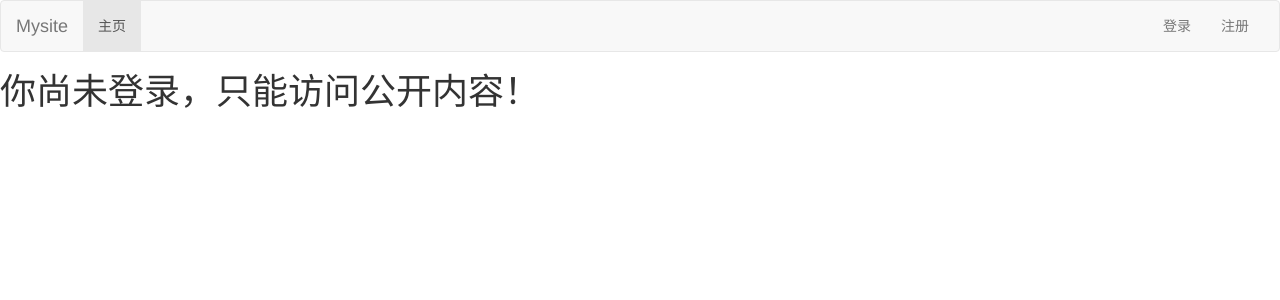
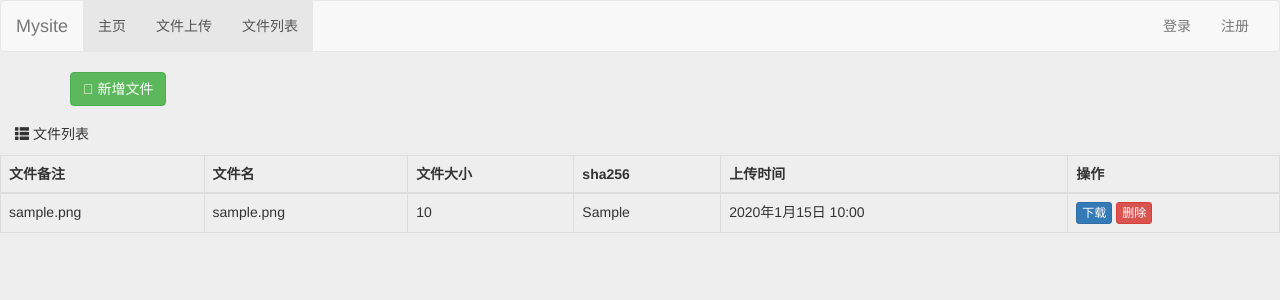
Before and after one commit to Ning-Lorraine/F4-CUC-PracticalCryptography, a Django app: page /list/ in a window 1280 px wide. Shown: the top 300 px of the page. Run offline with Django 4.2, Linux system fonts and the light colour scheme; tables that the repository leaves empty hold one stand-in row (values such as "Sample post"); some libraries are stand-ins or nearby versions.

Commit message:
upload_file

```diff
--- a/cuc-7.24/login/templates/base.html
+++ b/cuc-7.24/login/templates/base.html
@@ -12,6 +12,7 @@
 
     <!-- Bootstrap -->
     <link href="/static/bootstrap-3.4.1-dist/css/bootstrap.min.css" rel="stylesheet">
+    <link rel="shortcut icon" href="#" />
     <!-- <link href="../../static/bootstrap-3.4.1-dist/css/bootstrap.min.css" rel="stylesheet"> -->
     <!-- <link rel="stylesheet" href="https://stackpath.bootstrapcdn.com/bootstrap/3.4.1/css/bootstrap.min.css" integrity="sha384-HSMxcRTRxnN+Bdg0JdbxYKrThecOKuH5zCYotlSAcp1+c8xmyTe9GYg1l9a69psu" crossorigin="anonymous" rel="stylesheet"> -->
 
@@ -42,6 +43,8 @@
         <div class="collapse navbar-collapse" id="my-nav">
             <ul class="nav navbar-nav">
               <li class="active"><a href="/index/">主页</a></li>
+              <li class="active"><a href="/upload/">文件上传</a></li>
+              <li class="active"><a href="/list/">文件列表</a></li>
             </ul>
             <ul class="nav navbar-nav navbar-right">
                 {% if request.session.is_login %}
--- a/cuc-7.24/login/templates/login/index.html
+++ b/cuc-7.24/login/templates/login/index.html
@@ -1,9 +1,24 @@
+{#login/templates/login/index.html#}
+
 {% extends 'base.html' %}
 {% block title %}主页{% endblock %}
-{% block content %}
+{{% block content %}
+    <div class="container">
+        <div class="col-md-4 col-md-offset-4">
     {% if request.session.is_login %}
-    <h1>你好,{{ request.session.user_name }}！欢迎回来！</h1>
+    <h1>你好,{{ request.session.user_name }}！<br>欢迎回来！</h1>
+    <br><br>
+    <form class='form-upload' action="/upload/" method="post">
+        {% csrf_token %}
+        <button onclick="window.location.href='/upload'" class="btn btn-default pull-left">上传文件</button>
+    </form>
+    <form class='form-download' action="/download/" method="post">
+        {% csrf_token %}
+        <button onclick="window.location.href='/download'" class="btn btn-primary pull-right">下载文件</button>
+    </form>
     {% else %}
-    <h1>你尚未登录，只能访问公开内容！</h1>
+    <h1>你尚未登录，不可以访问哦！</h1>
     {% endif %}
+        </div>
+    </div> <!-- /container -->
 {% endblock %}
--- /dev/null
+++ b/cuc-7.24/login/templates/login/list.html
@@ -0,0 +1,53 @@
+{#login/templates/login/upload.html#}
+{% extends 'base.html' %}
+{% load static %}
+{% block title %}下载文件{% endblock %}
+{% block css %}
+    <link rel="stylesheet" href="{% static 'css/login.css' %}">
+{% endblock %}
+{{% block content %}
+    <div class="container">
+        <div style="margin-bottom: 8px">
+            <a class="btn btn-success" href="/upload/">
+                <span class="'glyphicon glyphicon-plus-sign" aria-hidden="true"></span>
+                新增文件
+            </a>
+        </div>
+        </div class="panel panel-default">
+            <div class="panel-heading">
+                <span class="glyphicon glyphicon-th-list" aria-hidden="true"></span>
+                文件列表
+            </div>
+
+            <table class="table table-bordered">
+                <thread>
+                <tr>
+                    <!-- <th>id</th> -->
+                    <th>文件备注</th>
+                    <th>文件名</th>
+                    <th>文件大小</th>
+                    <th>sha256</th>
+                    <th>上传时间</th>
+                    <th>操作</th>
+                </tr>
+                </thread>
+                <tbody>
+                {% for obj in queryset %}
+                    <tr>
+                        <!-- <th>{{obj.id}}</th> -->
+                        <td>{{obj.custom_filename}}</td>
+                        <td>{{obj.filename}}</td>
+                        <td>{{obj.size}}</td>
+                        <td>{{obj.sha256}}</td>
+                        <td>{{obj.create_time}}</td>
+                        <td>
+                            <a class="btn btn-primary btn-xs" href="#">下载</a>
+                            <a class="btn btn-danger btn-xs" href="/delete/?nid={{obj.id}}">删除</a>
+                        </td>
+                    </tr>
+                {% endfor %}
+                </tbody>
+            </table>
+        </div>
+    </div>
+{% endblock %}
--- a/cuc-7.24/login/views.py
+++ b/cuc-7.24/login/views.py
@@ -2,21 +2,26 @@
 
 from django.shortcuts import render,redirect
 from . import models
-from .forms import UserForm,RegisterForm
+from .forms import UserForm,RegisterForm,FileForm
+import hashlib
+from django.http import HttpResponse
 import os
-import re
-from django.contrib.auth.hashers import make_password, check_password
+from nacl.encoding import Base64Encoder
+from nacl.signing import SigningKey
+import requests
+from cryptography.fernet import Fernet
+
 #from .models import User
+
+
 
 def index(request):
     pass
     return render(request,'login/index.html')
 
 def login(request):
-    #判断登陆状态
     if request.session.get('is_login', None):
         return redirect("/index/")
-
     if request.method == "POST":
         login_form = UserForm(request.POST)
         message = "请检查填写的内容！"
@@ -25,8 +30,8 @@ def login(request):
             password = login_form.cleaned_data['password']
             try:
                 user = models.User.objects.get(name=username)
-                # 哈希对比
-                if check_password(password,user.password):  # 哈希值和数据库内的值进行比对
+                print(user)
+                if user.password == hash_code(password):  # 哈希值和数据库内的值进行比对
                     request.session['is_login'] = True
                     request.session['user_id'] = user.id
                     request.session['user_name'] = user.name
@@ -43,7 +48,7 @@ def login(request):
 
 def register(request):
     if request.session.get('is_login', None):
-        # 登录状态不允许注册。修改这条原则
+        # 登录状态不允许注册。你可以修改这条原则！
         return redirect("/index/")
     if request.method == "POST":
         register_form = RegisterForm(request.POST)
@@ -51,35 +56,13 @@ def register(request):
         if register_form.is_valid():  # 获取数据
             print(register_form.is_valid)
             username = register_form.cleaned_data['username']
-            # 匹配数字、字母、中文和特殊字符
-            p = re.compile(r'[0-9]*[a-z]*[A-Z]*[\u4e00-\u9fa5]*')
-            if '' in p.findall(username)[:-1]:
-                message = '用户名不合法，请重新输入！\n' \
-                          '请注意：用户名仅可包含中文、英文字母、数字'
-                return render(request, 'login/register.html', locals())
             password1 = register_form.cleaned_data['password1']
             password2 = register_form.cleaned_data['password2']
             email = register_form.cleaned_data['email']
             #sex = register_form.cleaned_data['sex']
-            regex1 = re.compile(r'[a-z]+').search(password1)
-            regex2 = re.compile(r'[A-Z]+').search(password1)
-            regex3 = re.compile(r'[0-9]+').search(password1)
-            if len(password1) < 8:
-                message = "密码过短，至少8位，至多36位！"
-                return render(request, 'login/register.html', locals())
-            elif len(password1) > 36:
-                message = "密码过长，至少8位，至多36位！"
-                return render(request, 'login/register.html', locals())
-            elif (regex1 == None)or(regex2 == None)or(regex3 == None):
-                num = True
-                if num :
-                    message = '禁止使用弱口令！密码必须同时包含大、小写字母和数字。'
-                    return render(request, 'login/register.html', locals())
-
-            elif password1 != password2:  # 判断两次密码是否相同
+            if password1 != password2:  # 判断两次密码是否相同
                 message = "两次输入的密码不同！"
                 return render(request, 'login/register.html', locals())
-
             else:
                 same_name_user = models.User.objects.filter(name=username)
                 if same_name_user:  # 用户名唯一
@@ -94,10 +77,7 @@ def register(request):
 
                 new_user = models.User.objects.create()
                 new_user.name = username
-                #加盐
-                new_user.salt = str(os.urandom(32))
-                #django自带pbkdf2_SHA-256算法加密用户密码
-                new_user.password = make_password(password1,new_user.salt,'pbkdf2_sha256')  # 使用加密密码
+                new_user.password = hash_code(password1)  # 使用加密密码
                 new_user.email = email
                 #new_user.sex = sex
                 new_user.save()
@@ -110,3 +90,104 @@ def logout(request):
         return redirect('/index/')
     request.session.flush()
     return redirect('/index/')
+
+
+##对用户注册的密码加密
+def hash_code(s, salt='mysite_login'):
+    h = hashlib.sha256()
+    s += salt
+    h.update(s.encode())  # update方法只接收bytes类型
+    return h.hexdigest()
+
+
+def handle_upload_file(file, userfile):
+    content = b''
+
+    #生成会话密钥
+    userfile.enckey = Fernet.generate_key()
+    key = Fernet(userfile.enckey)
+
+    #生成用户私钥、公钥
+    signing_key = SigningKey.generate()
+    verify_key = signing_key.verify_key
+
+    #序列化公钥以发给第三方
+    verify_key_b64 = verify_key.encode(encoder=Base64Encoder)
+
+    # 公钥私钥存储
+
+    models.Key.objects.create(
+        public_key = signing_key,
+        secret_key = verify_key_b64,
+    )
+
+    with open("./static/files/%s" % '['+str(userfile.id)+']' , 'wb+') as f:
+        for chunk in file.chunks():
+            content += chunk
+            # 先使用对称密钥加密，然后使用用户私钥签名存储
+            c = key.encrypt(chunk)
+            signed_b64 = signing_key.sign(b"c", encoder=Base64Encoder)
+    # passlib中sha256输入最长为4096个字符，还没想到好的文件哈希方法，先前截取4096位
+    userfile.sha256 = sha256_crypt.hash(str(content)[0:4096])  # str1.encode('utf-8')
+    f.close()
+
+
+def upload(request):
+    if request.method == "GET":
+        form=FileForm()
+        return render(request,'login/upload.html',{'form':form})
+
+
+    form=FileForm(data=request.POST,files=request.FILES)
+    file_object=request.FILES.get('avatar')
+    if form.is_valid():
+        content=b''
+        print(form.cleaned_data)
+        if file_object.size>10*1024*1024:
+            return HttpResponse("文件过大! 请选择10MB以下的文件。")
+        ftype = ['.jpg', '.png', '.jpeg', '.bmp', '.doc', '.docx', '.xls', '.xlsx', '.ppt', '.pptx']
+
+        if os.path.splitext(file_object.name)[1] not in ftype:
+            return HttpResponse("不支持的文件类型，仅支持jpg/jpeg/png/bmp以及office文件。")
+
+        else:
+            file_path=os.path.join('./static/files/',file_object.name)
+            f=open('./static/files/'+file_object.name,mode='wb')
+            for chunk in file_object.chunks():
+                content+=chunk
+                f.write(chunk)
+            file_sha256 = hashlib.sha256(str(content).encode('utf-8')[0:4096]).hexdigest()
+            f.close()
+
+            file = models.File.objects.create(
+                custom_filename=form.cleaned_data['username'],
+                # username=request.session['user_name'],
+                filename=file_object.name,
+                size=file_object.size,
+                sha256 = file_sha256
+                )
+            handle_upload_file(file_object.name,file)
+        # file.username = request.session['user_name']
+        # file.filename = request.FILES['filename'].name
+        # file.size = request.FILES['filename'].size
+
+    return render(request,'login/list.html')
+
+
+
+def list(request):
+    queryset=models.File.objects.all()
+
+    for obj in queryset:
+        print(obj.custom_filename,obj.filename,obj.size,obj.sha256,obj.create_time)
+    return render(request,'login/list.html',{'queryset':queryset})
+
+def delete(request):
+    nid=request.GET.get('nid')
+    models.File.objects.filter(id=nid).delete()
+
+    return redirect('/list/')
+
+def download():
+    pass
+    return render(request, 'login/download.html')
--- a/cuc-7.24/mysite_login/urls.py
+++ b/cuc-7.24/mysite_login/urls.py
@@ -29,11 +29,15 @@ from django.urls import re_path as url,include
 from login import views
 
 urlpatterns = [
+    # url(r'',views.login),
     url(r'^admin/', admin.site.urls),
     url(r'^index/', views.index),
     url(r'^login/', views.login),
     url(r'^register/', views.register),
     url(r'^logout/', views.logout),
-    url(r'^captcha', include('captcha.urls')),  # 增加这一行
-    url(r'',views.index),
+    url(r'^upload/', views.upload),
+    url(r'^list/', views.list),
+    url(r'^delete/', views.delete),
+    url(r'^download/', views.download),
+    url(r'^captcha', include('captcha.urls'))  # 增加这一行
 ]
```
Also changed, not shown: cuc-7.24/login/forms.py (+7 -0 lines), cuc-7.24/login/models.py (+24 -0 lines), cuc-7.24/login/templates/login/download.html (added, +18 -0 lines), cuc-7.24/login/templates/login/upload.html (added, +31 -0 lines), cuc-7.24/mysite_login/settings.py (+3 -11 lines), cuc-7.24/login/apps.py (line endings or trailing spaces), cuc-7.24/login/migrations/0001_initial.py, cuc-7.24/login/migrations/0004_fileinfo.py (added), cuc-7.24/login/migrations/0005_file_key_delete_fileinfo.py (added), cuc-7.24/login/migrations/0006_rename_username_file_custom_filename.py (added), cuc-7.24/login/migrations/0007_remove_file_enckey.py (added), 1 other file.
